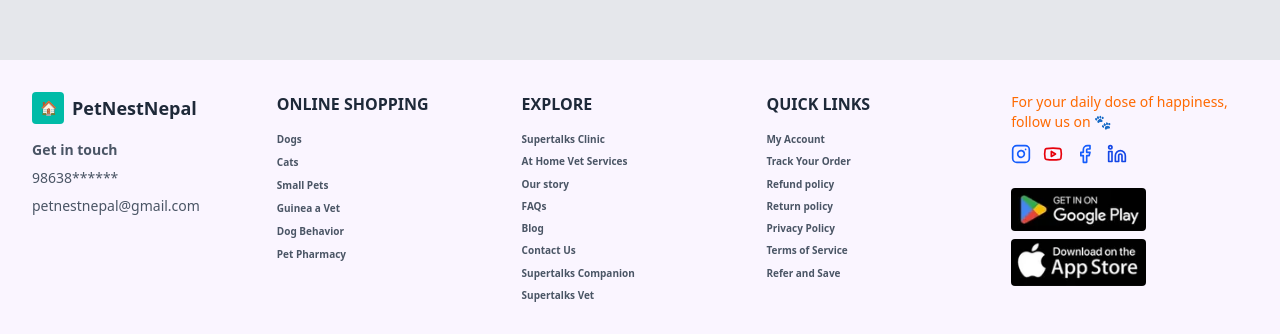
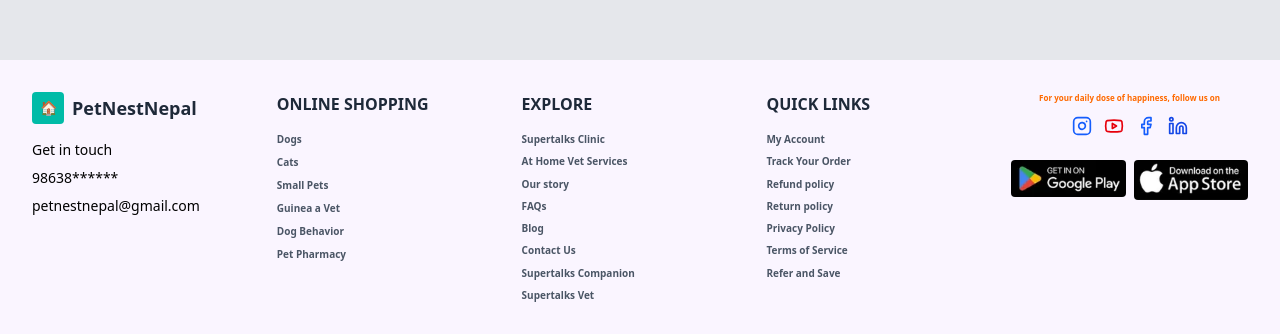
Before and after one commit to PustamRai/pet_nest_nepal, a Next.js app: page / in a window 1280 px wide. Shown: the part 836-1170 px from the top of the page. Built offline with nearby package versions, Linux system fonts and the light colour scheme.

Commit message:
update color

```diff
--- a/src/components/layouts/Footer.tsx
+++ b/src/components/layouts/Footer.tsx
@@ -15,8 +15,8 @@
               </div>
               <h3 className="font-bold text-lg text-gray-800">PetNestNepal</h3>
             </div>
-            <div className="space-y-2 text-sm text-gray-600">
-              <p className="font-semibold">Get in touch</p>
+            <div className="space-y-2 text-sm  text-primary">
+              <p>Get in touch</p>
               <p>98638******</p>
               <p>petnestnepal@gmail.com</p>
             </div>
@@ -152,12 +152,11 @@
 
           {/* Social Media & Apps */}
           <div>
-            <div className="mb-6">
-              <p className="text-sm text-gray-600 mb-3">
-                <span className="text-orange-500">
+            <div className="mb-6 flex flex-col items-center justify-center">
+              <p className="text-[8px] text-gray-600 mb-3">
+                <span className="text-orange-500 font-bold">
                   For your daily dose of happiness, follow us on
                 </span>{" "}
-                🐾
               </p>
               <div className="flex gap-3">
                 <Link href="#" className="text-blue-600 hover:text-blue-800">
@@ -175,7 +174,7 @@
               </div>
             </div>
 
-            <div className="space-y-2">
+            <div className="space-y-2 flex gap-2">
               <Link href="#" className="block">
                 <div>
                   <Image
```
